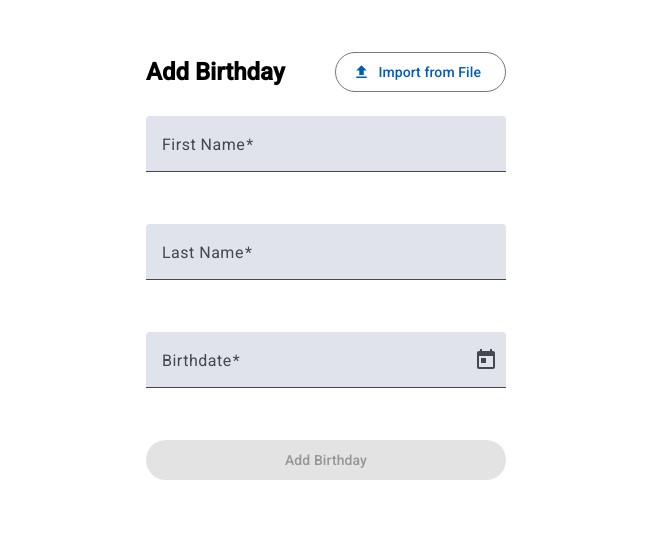
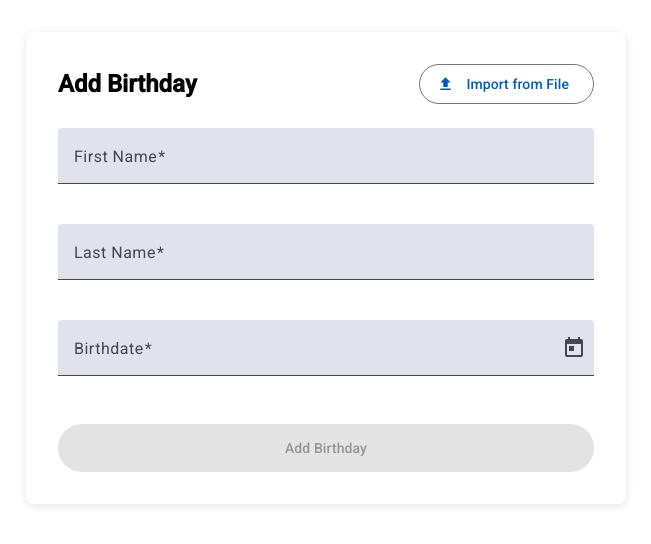
Before and after one commit to Xusniddin-devv/manage-birthday, an Angular app: page /birthday-form in a window 1280 px wide. Shown: the top 544 px of the page, without its empty margins (314-965 px from the left). Built offline with nearby package versions, Linux system fonts and the light colour scheme.

Commit message:
mobile first approach on b-form

```diff
--- a/src/app/birthday-form/birthday-form.component.html
+++ b/src/app/birthday-form/birthday-form.component.html
@@ -4,7 +4,7 @@
     <div class="import-option">
       <button mat-stroked-button color="primary" (click)="navigateToImport()">
         <mat-icon>file_upload</mat-icon>
-        Import from File
+        <span>Import from File</span>
       </button>
     </div>
   </div>
@@ -13,11 +13,17 @@
     <mat-form-field appearance="fill">
       <mat-label>First Name</mat-label>
       <input matInput formControlName="name" />
+      <mat-error *ngIf="form.get('name')?.errors?.['required']"
+        >First name is required</mat-error
+      >
     </mat-form-field>
 
     <mat-form-field appearance="fill">
       <mat-label>Last Name</mat-label>
       <input matInput formControlName="surname" />
+      <mat-error *ngIf="form.get('surname')?.errors?.['required']"
+        >Last name is required</mat-error
+      >
     </mat-form-field>
 
     <mat-form-field appearance="fill">
@@ -25,6 +31,9 @@
       <input matInput [matDatepicker]="picker" formControlName="birthdate" />
       <mat-datepicker-toggle matSuffix [for]="picker"></mat-datepicker-toggle>
       <mat-datepicker #picker></mat-datepicker>
+      <mat-error *ngIf="form.get('birthdate')?.errors?.['required']"
+        >Birthdate is required</mat-error
+      >
     </mat-form-field>
 
     <button
@@ -34,6 +43,13 @@
       (click)="onSubmit()"
       [disabled]="form.invalid || submitting"
     >
+      <span *ngIf="submitting">
+        <mat-spinner
+          diameter="20"
+          color="accent"
+          style="display: inline-block; margin-right: 8px"
+        ></mat-spinner>
+      </span>
       {{ submitting ? "Adding..." : "Add Birthday" }}
     </button>
   </form>
--- a/src/app/birthday-form/birthday-form.component.scss
+++ b/src/app/birthday-form/birthday-form.component.scss
@@ -1,34 +1,115 @@
 :host {
   display: block;
-  max-width: 400px;
-  margin: 2rem auto;
-}
-mat-form-field {
   width: 100%;
-  margin-bottom: 1rem;
-}
-button {
-  width: 100%;
-}
-.birthday-form-container {
-  max-width: 600px;
-  margin: 0 auto;
-  padding: 20px;
+  box-sizing: border-box;
+  padding: 1rem;
 }
 
+// Container with responsive width
+.birthday-form-container {
+  width: 100%;
+  max-width: 100%;
+  margin: 0 auto;
+  padding: 16px;
+  box-sizing: border-box;
+  background-color: #ffffff;
+  border-radius: 8px;
+  box-shadow: 0 2px 8px rgba(0,0,0,0.1);
+}
+
+// Header with responsive grid layout
 .form-header {
-  display: flex;
-  justify-content: space-between;
+  display: grid;
+  grid-template-columns: 1fr;
+  grid-gap: 16px;
+  margin-bottom: 24px;
   align-items: center;
-  margin-bottom: 24px;
 
   h2 {
     margin: 0;
+    font-size: 1.5rem;
+    text-align: center;
+  }
+
+  .import-option {
+    width: 100%;
+
+    button {
+      width: 100%;
+      display: flex;
+      justify-content: center;
+      align-items: center;
+      gap: 8px;
+
+      mat-icon {
+        margin-right: 4px;
+      }
+    }
   }
 }
 
+// Form layout using grid
 form {
-  display: flex;
-  flex-direction: column;
-  gap: 16px;
+  display: grid;
+  grid-template-columns: 1fr;
+  grid-gap: 16px;
+
+  mat-form-field {
+    width: 100%;
+  }
+
+  button[type="button"] {
+    margin-top: 8px;
+    min-height: 48px; // Better touch target size
+  }
 }
+
+// Tablet breakpoint (600px+)
+@media screen and (min-width: 600px) {
+  :host {
+    padding: 2rem;
+  }
+
+  .birthday-form-container {
+    max-width: 90%;
+    padding: 24px;
+  }
+
+  .form-header {
+    grid-template-columns: 1fr auto;
+
+    h2 {
+      text-align: left;
+    }
+
+    .import-option {
+      width: auto;
+    }
+  }
+
+  form {
+    grid-gap: 20px;
+  }
+}
+
+// Desktop breakpoint (960px+)
+@media screen and (min-width: 960px) {
+  .birthday-form-container {
+    max-width: 600px;
+    padding: 32px;
+  }
+
+  // Optional: two-column layout for wider screens
+  // Uncomment if you want name/surname fields side by side
+  /*
+  form {
+    grid-template-columns: 1fr 1fr;
+    grid-gap: 24px;
+
+    mat-form-field:nth-child(3),
+    button[type="button"] {
+      grid-column: span 2;
+    }
+  }
+  */
+}
--- a/src/app/birthday-form/birthday-form.component.ts
+++ b/src/app/birthday-form/birthday-form.component.ts
@@ -10,6 +10,7 @@ import { BirthdayService } from '../services/birthday.service';
 import { MatIcon } from '@angular/material/icon';
 import { RouterLink } from '@angular/router';
 import { Router } from '@angular/router';
+import { MatSpinner } from '@angular/material/progress-spinner';
 
 @Component({
   selector: 'app-birthday-form',
@@ -23,7 +24,8 @@ import { Router } from '@angular/router';
     MatNativeDateModule,
     MatButtonModule,
     MatIcon,
-    RouterLink,
+
+    MatSpinner,
   ],
   templateUrl: './birthday-form.component.html',
   styleUrls: ['./birthday-form.component.scss'],
```
